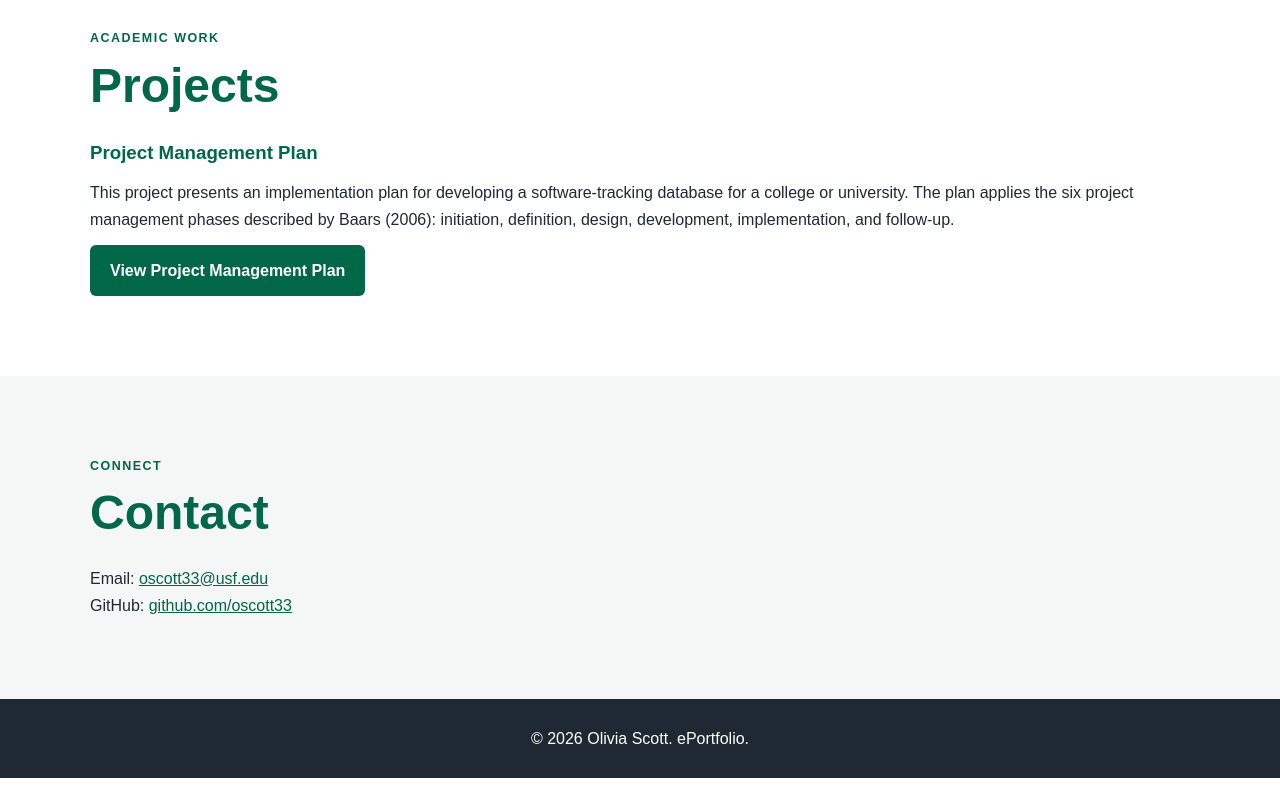
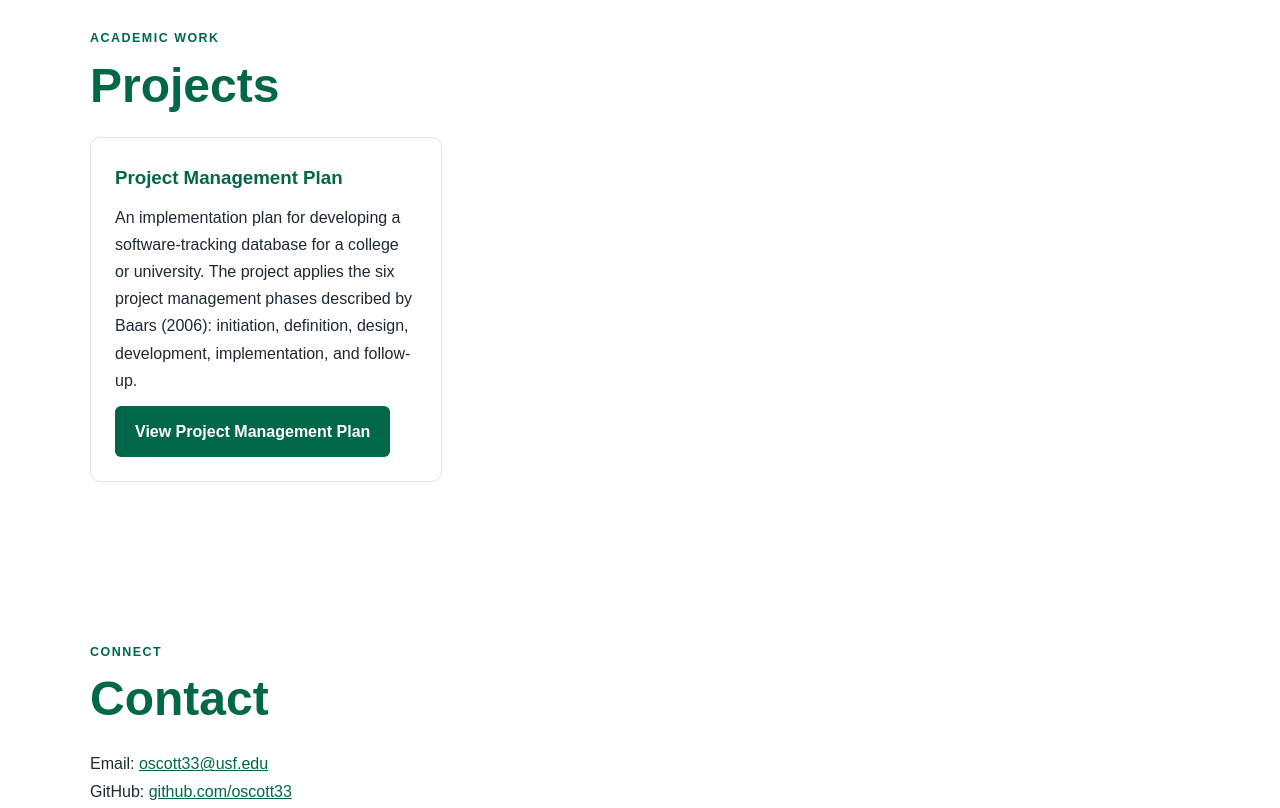
Before and after one commit to Oscott33/Oscott33.github.io, a plain HTML site: page index.html in a window 1280 px wide. Shown: the part 1600-2408 px from the top of the page. Before the commit the page ends 2378 px from the top, so only its background shows below. Drawn offline with Linux system fonts and the light colour scheme.

Commit message:
Update index.html
updated to match original look prior to changes on 9/29

```diff
--- a/index.html
+++ b/index.html
@@ -4,13 +4,13 @@
     <meta charset="UTF-8">
     <meta name="viewport" content="width=device-width, initial-scale=1.0">
     <title>Olivia Scott | ePortfolio</title>
-    <link rel="stylesheet" href="styles.css?v=2">
+    <link rel="stylesheet" href="styles.css">
 </head>
 <body>
 
 <header>
     <div class="container header-content">
-        <div class="site-title">
+        <div>
             <h1>Olivia Scott</h1>
             <p>Information Science • Healthcare Informatics • Communication</p>
         </div>
@@ -54,7 +54,6 @@
     <section id="skills">
         <div class="container">
             <p class="eyebrow">BACKGROUND</p>
-
             <h2>Skills</h2>
 
             <div class="card-grid">
@@ -95,10 +94,7 @@
             <h2>University of South Florida</h2>
 
             <div class="education-box">
-                <p>
-                    <strong>Bachelor of Science in Information Science</strong>
-                </p>
-
+                <p><strong>Bachelor of Science in Information Science</strong></p>
                 <p>Concentration: Healthcare Informatics</p>
                 <p>Minor: Communications</p>
                 <p>Expected Graduation: Fall 2026</p>
@@ -111,58 +107,53 @@
     <section id="projects">
         <div class="container">
             <p class="eyebrow">ACADEMIC WORK</p>
-
             <h2>Projects</h2>
 
-            <div class="project-card">
+            <div class="card-grid">
 
+                <div class="card">
                     <h3>Project Management Plan</h3>
 
                     <p>
-                    This project presents an implementation plan for developing a
-                    software-tracking database for a college or university. The plan
-                    applies the six project management phases described by Baars (2006):
-                    initiation, definition, design, development, implementation, and follow-up.
+                        An implementation plan for developing a software-tracking
+                        database for a college or university. The project applies
+                        the six project management phases described by Baars (2006):
+                        initiation, definition, design, development, implementation,
+                        and follow-up.
                     </p>
 
                     <a class="button" href="project-management-plan.html">
                         View Project Management Plan
                     </a>
+                </div>
 
             </div>
         </div>
     </section>
 
 
-    <section id="contact" class="section-alt">
+    <section id="contact">
         <div class="container">
             <p class="eyebrow">CONNECT</p>
-
             <h2>Contact</h2>
 
             <p>
                 Email:
-                <a href="mailto:oscott33@usf.edu">
-                    oscott33@usf.edu
-                </a>
+                <a href="mailto:oscott33@usf.edu">oscott33@usf.edu</a>
             </p>
 
             <p>
                 GitHub:
-                <a
-                    href="https://github.com/oscott33"
+                <a href="https://github.com/oscott33"
                    target="_blank"
-                    rel="noopener"
-                >
+                   rel="noopener">
                     github.com/oscott33
                 </a>
             </p>
-
         </div>
     </section>
 
 </main>
-
 
 <footer>
     <p>&copy; 2026 Olivia Scott. ePortfolio.</p>
```
Lines whose indentation alone changed are shown as unchanged.
